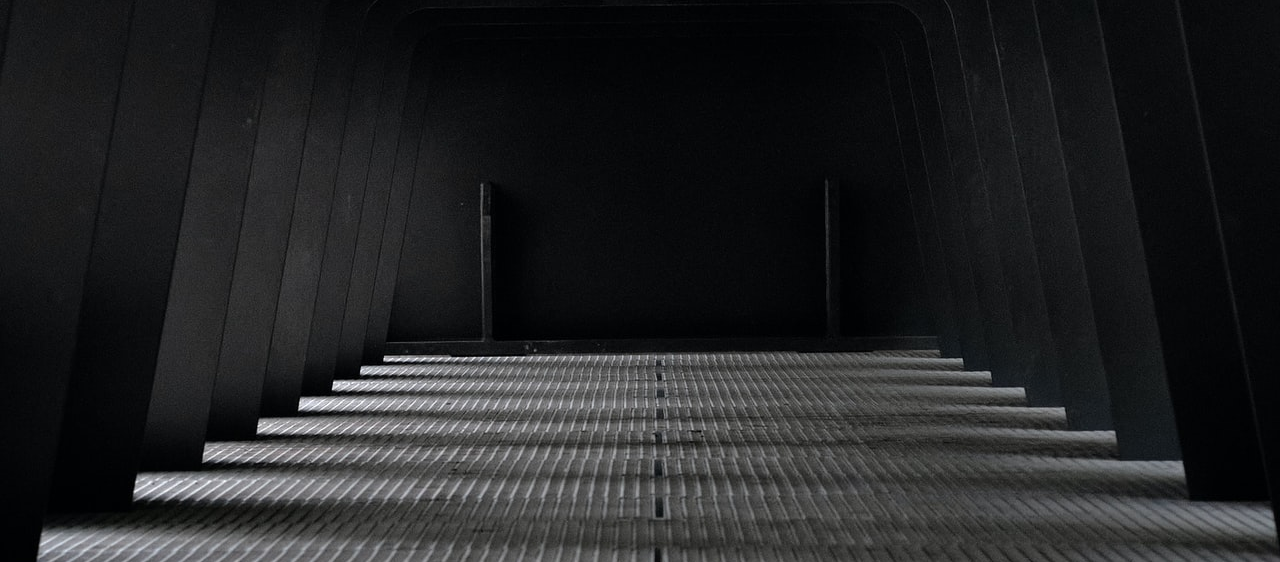
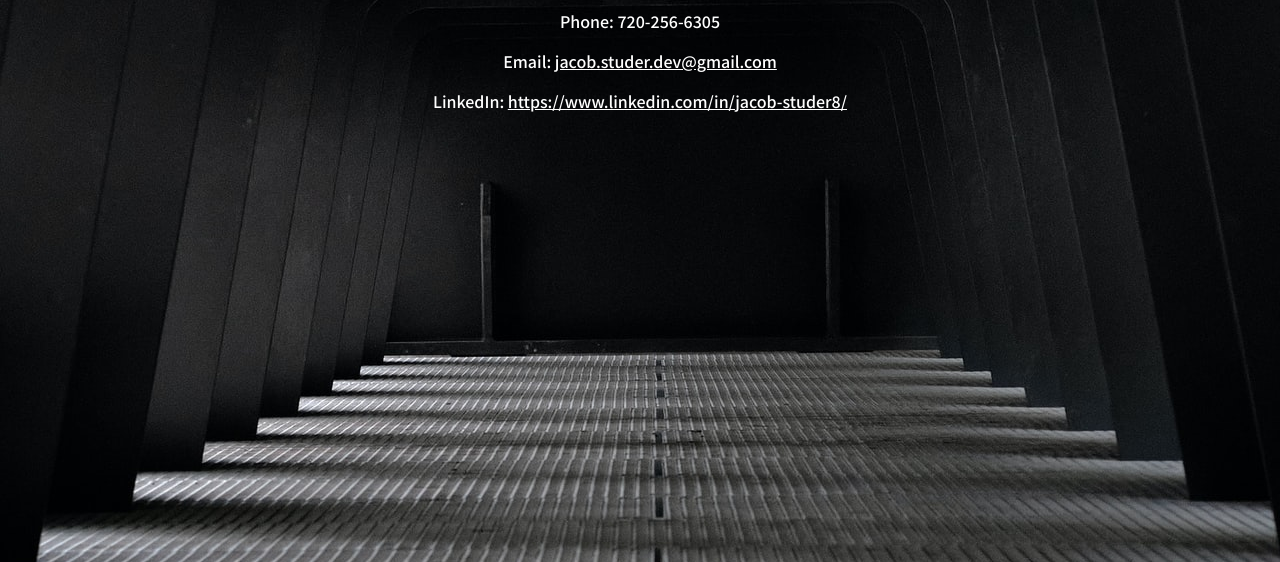
Before and after one commit to jacob-studer/Jacob-Studer-Portfolio, a plain HTML site: page public/html/contact.html in a window 1280 px wide. Shown: the part 238-800 px from the top of the page. Drawn offline with Linux system fonts and the light colour scheme.

Commit message:
added contact page, resume page, fixed portfolio page, rough draft done, ready for turn in

```diff
--- a/public/css/style.css
+++ b/public/css/style.css
@@ -133,6 +133,7 @@ div.links {
 
 .container {
     position: relative;
+    margin: 2%;
     }
 
 .text-block {
@@ -172,3 +173,18 @@ div.headshot {
     display: flex;
     justify-content: center;
 }
+
+/* Contact page styling */
+.contact-info {
+    margin-top: 30px;
+}
+
+.contact-me-main p {
+    color: white;
+    text-align: center;
+}
+
+.contact-me-main a {
+    text-decoration: underline;
+    color: white;
+}
--- a/public/html/contact.html
+++ b/public/html/contact.html
@@ -26,5 +26,14 @@
         </nav>
     </header>
 
+    <section class="contact-me-main">
+        <h1>Hello, heres how you can reach out!</h1>
+        <div class="contact-info">
+            <p>Phone: 720-256-6305</p>
+            <p>Email: <a href="mailto:jacob.studer.dev@gmail.com">jacob.studer.dev@gmail.com</a></p>
+            <p>LinkedIn: <a href="https://www.linkedin.com/in/jacob-studer8/">https://www.linkedin.com/in/jacob-studer8/</a></p>
+        </div>
+    </section>
+
 </body>
 </html>
```
Also changed, not shown: index.html (+3 -3 lines), public/html/portfolio.html (+2 -2 lines), public/html/resume.html (+6 -0 lines), public/images/resume.png (added).
